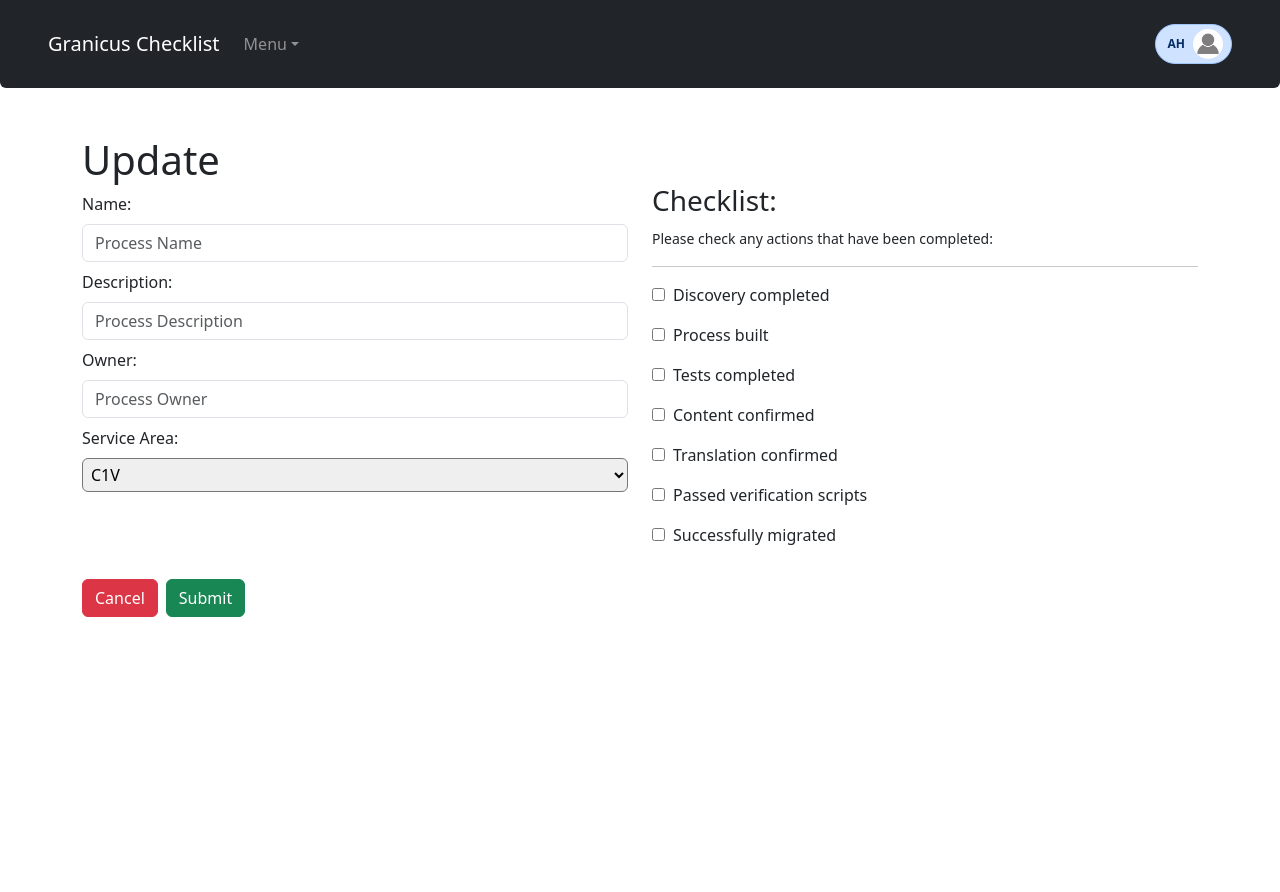
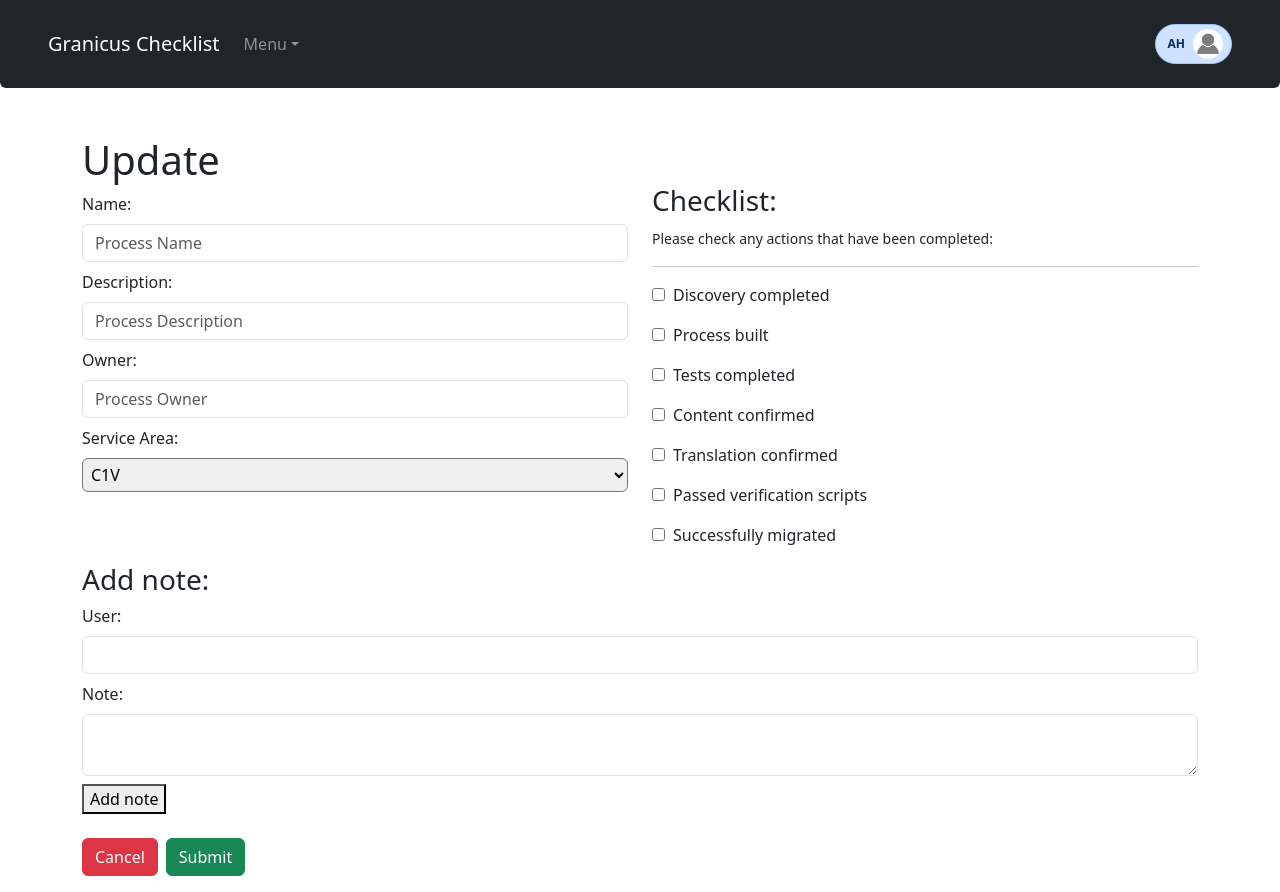
Before and after one commit to alexheywood/react-crud-project-manager, a React (Vite) app in the folder client/: page /update/1 in a window 1280 px wide. Before the commit the page ends 800 px from the top, so only its background shows below. Built offline with nearby package versions, Linux system fonts and the light colour scheme; no server answers.

Commit message:
added notes functionality

```diff
--- a/client/src/Header.jsx
+++ b/client/src/Header.jsx
@@ -2,7 +2,7 @@
 export default function Header() {
 
     return (
-        <div className="container-fluid-sm">
+        <div className="flex-container">
             <nav className="navbar navbar-expand-md navbar-dark bg-dark p-4 px-md-5 rounded-bottom">
                 <a className="navbar-brand" href="/">Granicus Checklist</a>
                 <button className="navbar-toggler" type="button" data-toggle="collapse" data-target="#navbarSupportedContent" aria-controls="navbarSupportedContent" aria-expanded="false" aria-label="Toggle navigation">
--- a/client/src/Process.jsx
+++ b/client/src/Process.jsx
@@ -19,6 +19,8 @@
     const [hasTranslation, setHasTranslation] = useState();
     const [passedVerify, setPassedVerify] = useState();
     const [hasMigrated, setHasMigrated] = useState();
+    const [notes, setNotes] = useState([]);
+
 
     const navigate = useNavigate();
 
@@ -37,6 +39,7 @@
                 setHasTranslation(res.data.hasTranslation)
                 setPassedVerify(res.data.passedVerify)
                 setHasMigrated(res.data.hasMigrated)
+                setNotes(res.data.notes)
             })
             .catch(err => console.log(err))
 
@@ -56,7 +59,7 @@
                 </div>
             </div>
             <div className="row">
-                <div className=" col-12 col-md-6">
+                <div className="col-12 col-md-6">
                     <div className="mb-3">
                         <small>Process ID: {id}</small><br />
                         <small>URL: <a href={formattedURL}>{formattedURL}</a></small>
@@ -120,6 +123,36 @@
                 </div>
 
             </div>
+
+            <div className="row mt-5">
+                <div className="col-12">
+                    <h3>Updates:</h3>
+                    <table className="table">
+                        <thead>
+                            <tr>
+                                <th className="col-2">Date</th>
+                                <th className="col-2">User</th>
+                                <th className="col-8">Note</th>
+                            </tr>
+                        </thead>
+                        <tbody>
+                            {
+                                notes.map((note) => {
+
+                                    return (
+                                        <tr key={note.date + note.user}>
+                                            <td>{note.date}</td>
+                                            <td>{note.user}</td>
+                                            <td>{note.content}</td>
+                                        </tr>
+                                    )
+                                })
+                            }
+
+                        </tbody>
+                    </table>
+                </div>
+            </div>
         </div>
     )
 }
--- a/client/src/UpdateProcess.jsx
+++ b/client/src/UpdateProcess.jsx
@@ -17,8 +17,12 @@
     const [hasTranslation, setHasTranslation] = useState(false);
     const [passedVerify, setPassedVerify] = useState(false);
     const [hasMigrated, setHasMigrated] = useState(false);
+    const [notes, setNotes] = useState([])
+    const [user, setUser] = useState('')
+    const [note, setNote] = useState('');
 
     const navigate = useNavigate();
+    let formattedDate = ''
 
     useEffect(() => {
         axios.get('http://localhost:3001/getProcess/' + id)
@@ -36,12 +40,39 @@
                 setHasTranslation(res.data.hasTranslation)
                 setPassedVerify(res.data.passedVerify)
                 setHasMigrated(res.data.hasMigrated)
+                setNotes(res.data.notes)
 
             }).catch(err => console.log(err))
+
     }, [])
 
 
+    function addNote() {
+
+
+        const today = new Date();
+        const dd = String(today.getDate()).padStart(2, '0'); // Day
+        const mm = String(today.getMonth() + 1).padStart(2, '0'); // Month (January is 0)
+        const yyyy = today.getFullYear(); // Year
+
+        formattedDate = mm + '/' + dd + '/' + yyyy;
+        console.log('formatted date is: ' + formattedDate)
+
+
+        setNotes((prevNotes) => [
+            ...prevNotes,
+            {
+                date: formattedDate.toString(),
+                user: user,
+                content: note
+            }
+        ]
+        )
+
+    }
+
     function updateData(e) {
+
         e.preventDefault();
         axios.put("http://localhost:3001/updateProcess/" + id, {
             name,
@@ -54,7 +85,8 @@
             hasContent,
             hasTranslation,
             passedVerify,
-            hasMigrated
+            hasMigrated,
+            notes
         })
             .then(res => {
                 console.log(res)
@@ -192,13 +224,34 @@
                             <label className="mx-2" htmlFor="hasMigrated">Successfully migrated</label>
                         </div>
                     </div>
-
-
-                    <div className="d-flex my-3">
-                        <Link to="/" className="btn btn-danger">Cancel</Link>
-                        <button className="btn btn-large btn-success mx-2" type="submit">Submit</button>
+                </div>
+                <div className="row">
+                    <div className="col-12">
+                        <h3>Add note:</h3>
+                        <div className="mb-2">
+                            <div className="mb-2">
+                                <label htmlFor="user">User:</label>
+                                <input onChange={(e) => {
+                                    setUser(e.target.value)
+                                }}
+                                    value={user} id="user" type="text" placeholder="" className="form-control w-md-50"></input>
+                            </div>
+                            <div className="mb-2">
+                                <label htmlFor="note">Note:</label>
+                                <textarea onChange={(e) => {
+                                    setNote(e.target.value)
+                                }}
+                                    value={note} id="date" placeholder="" className="form-control w-md-50"></textarea>
+                            </div>
+                            <button type="button" onClick={addNote}>Add note</button>
+                        </div>
                     </div>
                 </div>
+                <div className="d-flex my-3">
+                    <Link to="/" className="btn btn-danger">Cancel</Link>
+                    <button className="btn btn-large btn-success mx-2" type="submit">Submit</button>
+                </div>
+
             </div>
         </form >
     )
```
Also changed, not shown: 2 other files (tests, documents, lock files or other folders).
